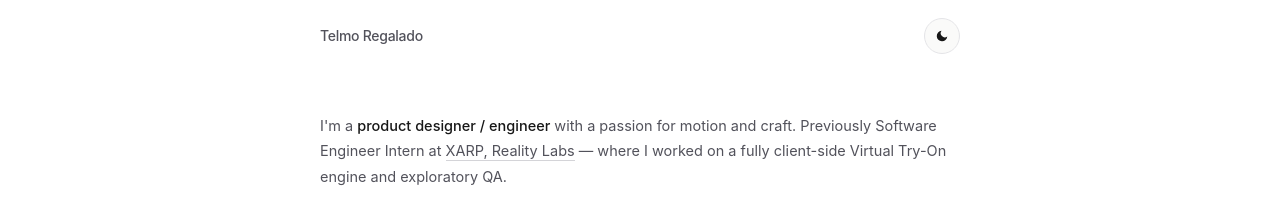
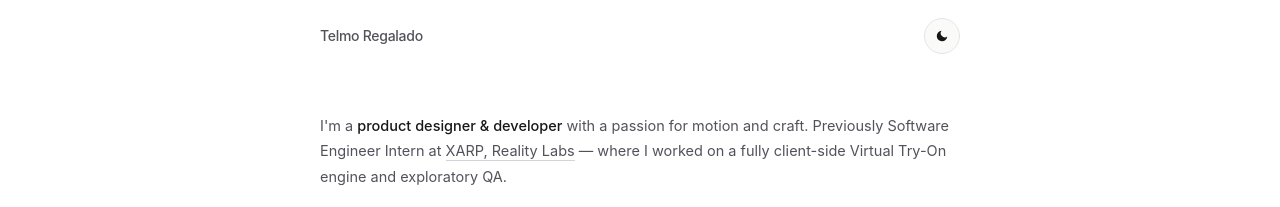
Before and after one commit to Telmo1337/portfolio_telmo, a React (Vite) app: page / in a window 1280 px wide. Shown: the top 207 px of the page. Built offline with nearby package versions, Linux system fonts and the light colour scheme.

Commit message:
refine: product designer & developer (honest title for CTeSP)

```diff
--- a/index.html
+++ b/index.html
@@ -3,7 +3,7 @@
   <head>
     <meta charset="UTF-8" />
     <meta name="viewport" content="width=device-width, initial-scale=1.0" />
-    <meta name="description" content="Telmo Regalado — Product designer / engineer. Decide Together for Netflix, FUTbol Discord bot, and XARP Reality Labs." />
+    <meta name="description" content="Telmo Regalado — Product designer & developer. Decide Together for Netflix, FUTbol Discord bot, and XARP Reality Labs." />
     <meta name="referrer" content="strict-origin-when-cross-origin" />
     <meta name="color-scheme" content="light dark" />
     <meta name="theme-color" content="#ffffff" media="(prefers-color-scheme: light)" />
--- a/src/App.jsx
+++ b/src/App.jsx
@@ -90,7 +90,7 @@ function Home({ onOpenCase }) {
     <>
       <div className="intro">
         <p>
-          I'm a <span className="em">product designer / engineer</span> with a passion for motion and craft. Previously Software Engineer Intern at <a className="dotted" href={LINKS.xarp} target="_blank" rel="noopener noreferrer">XARP, Reality Labs</a> — where I worked on a fully client-side Virtual Try-On engine and exploratory QA.
+          I'm a <span className="em">product designer & developer</span> with a passion for motion and craft. Previously Software Engineer Intern at <a className="dotted" href={LINKS.xarp} target="_blank" rel="noopener noreferrer">XARP, Reality Labs</a> — where I worked on a fully client-side Virtual Try-On engine and exploratory QA.
         </p>
         <p>
           I design and build. <span className="em">Decide Together</span> is a Netflix couch-side concept for when two people sit down — say who's watching, get three explained picks, veto quietly, one tap to play. <span className="em">FUTbol</span> is a serverless Discord bot that runs the weekly cycle of a casual football group.
```
